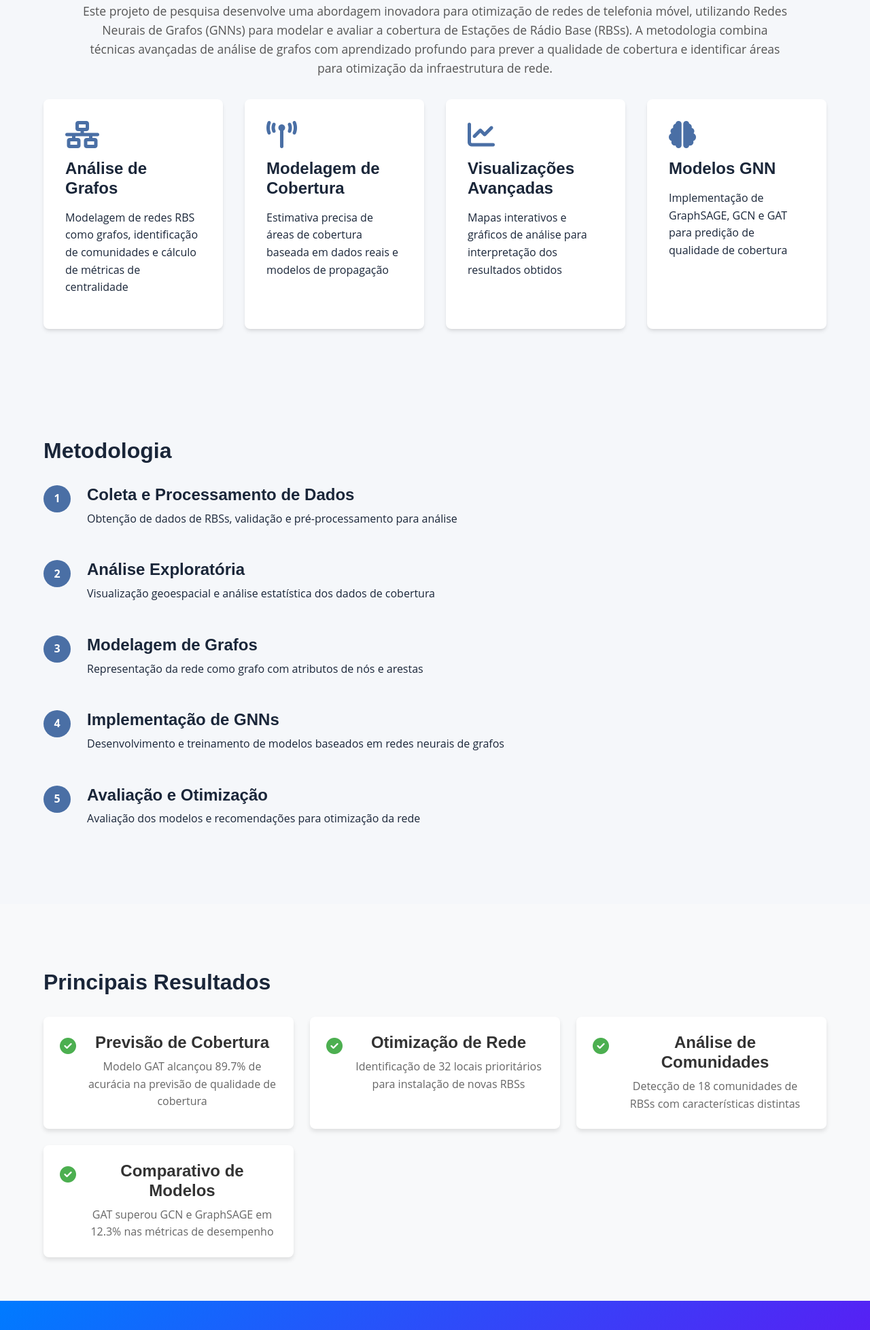
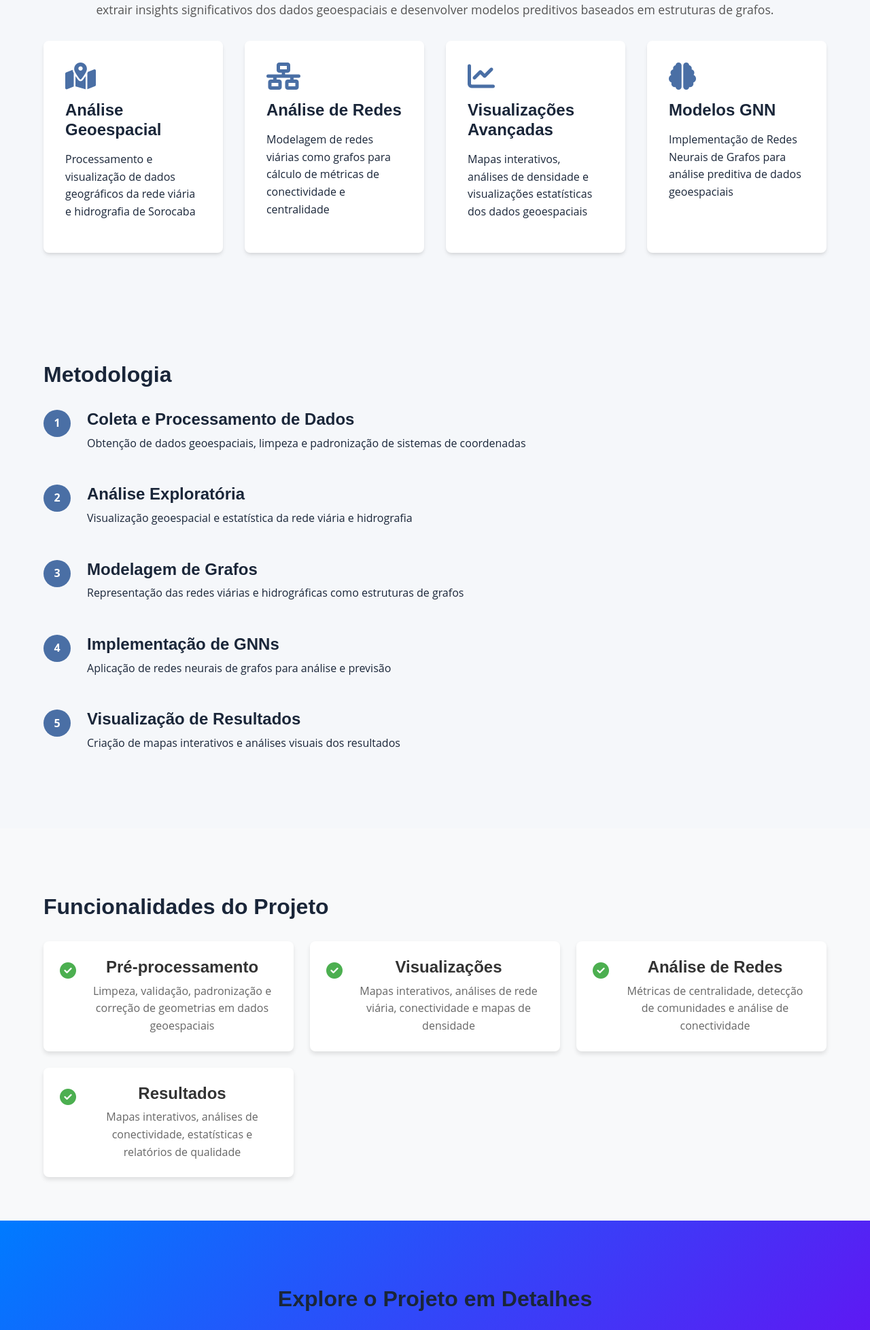
Before and after one commit to D0mP3dr0/website, a plain HTML site: page index.html in a window 1280 px wide. Shown: the part 632-2589 px from the top of the page at 68% size. Drawn offline with Linux system fonts and the light colour scheme.

Commit message:
Corrige o site para refletir corretamente o repositório de geoprocessamento

```diff
--- a/index.html
+++ b/index.html
@@ -3,19 +3,19 @@
 <head>
     <meta charset="UTF-8">
     <meta name="viewport" content="width=device-width, initial-scale=1.0">
-    <title>Modelagem e Avaliação de Cobertura de Bases de Rádio através de GNNs</title>
+    <title>Geoprocessamento com GNN - Análise de Dados Geoespaciais</title>
     <link rel="stylesheet" href="styles.css">
     <link rel="stylesheet" href="https://cdnjs.cloudflare.com/ajax/libs/font-awesome/6.4.0/css/all.min.css">
 </head>
 <body>
     <header>
         <nav>
-            <div class="logo">RBS Analysis</div>
+            <div class="logo">Geo Analysis</div>
             <ul class="nav-links">
                 <li><a href="index.html" class="active">Início</a></li>
                 <li><a href="exploratory.html">Análise Exploratória</a></li>
                 <li><a href="models.html">Modelos & Resultados</a></li>
-                <li><a href="https://github.com/D0mP3dr0/Modeling-and-Evaluation-of-Radio-Base-Coverage-through-Graph-Neural-Networks" target="_blank">GitHub <i class="fab fa-github"></i></a></li>
+                <li><a href="https://github.com/D0mP3dr0/geoprocessing_gnn" target="_blank">GitHub <i class="fab fa-github"></i></a></li>
                 <li class="language-selector">
                     <a href="index.html" class="active">PT</a> |
                     <a href="index_en.html">EN</a>
@@ -27,8 +27,8 @@
     <main>
         <section class="hero">
             <div class="container">
-                <h1>Modelagem e Avaliação de Cobertura de Bases de Rádio através de Redes Neurais de Grafos</h1>
-                <p class="subtitle">Projeto de MBA em Ciência de Dados e Inteligência Artificial</p>
+                <h1>Geoprocessamento com GNN</h1>
+                <p class="subtitle">Análise e Visualização de Dados Geoespaciais para a Cidade de Sorocaba</p>
                 <div class="cta-buttons">
                     <a href="exploratory.html" class="btn primary">Ver Análise Exploratória</a>
                     <a href="models.html" class="btn secondary">Ver Modelos e Resultados</a>
@@ -40,31 +40,31 @@
             <div class="container">
                 <h2>Visão Geral do Projeto</h2>
                 <div class="project-description">
-                    <p>Este projeto de pesquisa desenvolve uma abordagem inovadora para otimização de redes de telefonia móvel,
-                    utilizando Redes Neurais de Grafos (GNNs) para modelar e avaliar a cobertura de Estações de Rádio Base (RBSs).
-                    A metodologia combina técnicas avançadas de análise de grafos com aprendizado profundo para prever a qualidade
-                    de cobertura e identificar áreas para otimização da infraestrutura de rede.</p>
+                    <p>Este projeto implementa análises e visualizações de dados geoespaciais para a cidade de Sorocaba,
+                    com foco em redes viárias e hidrografia. Utilizamos técnicas avançadas de geoprocessamento, análise
+                    de redes e Redes Neurais de Grafos (GNNs) para extrair insights significativos dos dados geoespaciais
+                    e desenvolver modelos preditivos baseados em estruturas de grafos.</p>
                 </div>
                 <div class="features">
                     <div class="feature-card">
-                        <i class="fas fa-network-wired"></i>
-                        <h3>Análise de Grafos</h3>
-                        <p>Modelagem de redes RBS como grafos, identificação de comunidades e cálculo de métricas de centralidade</p>
+                        <i class="fas fa-map-marked-alt"></i>
+                        <h3>Análise Geoespacial</h3>
+                        <p>Processamento e visualização de dados geográficos da rede viária e hidrografia de Sorocaba</p>
                     </div>
                     <div class="feature-card">
-                        <i class="fas fa-broadcast-tower"></i>
-                        <h3>Modelagem de Cobertura</h3>
-                        <p>Estimativa precisa de áreas de cobertura baseada em dados reais e modelos de propagação</p>
+                        <i class="fas fa-network-wired"></i>
+                        <h3>Análise de Redes</h3>
+                        <p>Modelagem de redes viárias como grafos para cálculo de métricas de conectividade e centralidade</p>
                     </div>
                     <div class="feature-card">
                         <i class="fas fa-chart-line"></i>
                         <h3>Visualizações Avançadas</h3>
-                        <p>Mapas interativos e gráficos de análise para interpretação dos resultados obtidos</p>
+                        <p>Mapas interativos, análises de densidade e visualizações estatísticas dos dados geoespaciais</p>
                     </div>
                     <div class="feature-card">
                         <i class="fas fa-brain"></i>
                         <h3>Modelos GNN</h3>
-                        <p>Implementação de GraphSAGE, GCN e GAT para predição de qualidade de cobertura</p>
+                        <p>Implementação de Redes Neurais de Grafos para análise preditiva de dados geoespaciais</p>
                     </div>
                 </div>
             </div>
@@ -78,35 +78,35 @@
                         <div class="step-number">1</div>
                         <div class="step-content">
                             <h3>Coleta e Processamento de Dados</h3>
-                            <p>Obtenção de dados de RBSs, validação e pré-processamento para análise</p>
+                            <p>Obtenção de dados geoespaciais, limpeza e padronização de sistemas de coordenadas</p>
                         </div>
                     </div>
                     <div class="step">
                         <div class="step-number">2</div>
                         <div class="step-content">
                             <h3>Análise Exploratória</h3>
-                            <p>Visualização geoespacial e análise estatística dos dados de cobertura</p>
+                            <p>Visualização geoespacial e estatística da rede viária e hidrografia</p>
                         </div>
                     </div>
                     <div class="step">
                         <div class="step-number">3</div>
                         <div class="step-content">
                             <h3>Modelagem de Grafos</h3>
-                            <p>Representação da rede como grafo com atributos de nós e arestas</p>
+                            <p>Representação das redes viárias e hidrográficas como estruturas de grafos</p>
                         </div>
                     </div>
                     <div class="step">
                         <div class="step-number">4</div>
                         <div class="step-content">
                             <h3>Implementação de GNNs</h3>
-                            <p>Desenvolvimento e treinamento de modelos baseados em redes neurais de grafos</p>
+                            <p>Aplicação de redes neurais de grafos para análise e previsão</p>
                         </div>
                     </div>
                     <div class="step">
                         <div class="step-number">5</div>
                         <div class="step-content">
-                            <h3>Avaliação e Otimização</h3>
-                            <p>Avaliação dos modelos e recomendações para otimização da rede</p>
+                            <h3>Visualização de Resultados</h3>
+                            <p>Criação de mapas interativos e análises visuais dos resultados</p>
                         </div>
                     </div>
                 </div>
@@ -115,34 +115,34 @@
 
         <section class="key-results">
             <div class="container">
-                <h2>Principais Resultados</h2>
+                <h2>Funcionalidades do Projeto</h2>
                 <div class="results-grid">
                     <div class="result-card">
                         <div class="result-icon"><i class="fas fa-check-circle"></i></div>
                         <div class="result-content">
-                            <h3>Previsão de Cobertura</h3>
-                            <p>Modelo GAT alcançou 89.7% de acurácia na previsão de qualidade de cobertura</p>
+                            <h3>Pré-processamento</h3>
+                            <p>Limpeza, validação, padronização e correção de geometrias em dados geoespaciais</p>
                         </div>
                     </div>
                     <div class="result-card">
                         <div class="result-icon"><i class="fas fa-check-circle"></i></div>
                         <div class="result-content">
-                            <h3>Otimização de Rede</h3>
-                            <p>Identificação de 32 locais prioritários para instalação de novas RBSs</p>
+                            <h3>Visualizações</h3>
+                            <p>Mapas interativos, análises de rede viária, conectividade e mapas de densidade</p>
                         </div>
                     </div>
                     <div class="result-card">
                         <div class="result-icon"><i class="fas fa-check-circle"></i></div>
                         <div class="result-content">
-                            <h3>Análise de Comunidades</h3>
-                            <p>Detecção de 18 comunidades de RBSs com características distintas</p>
+                            <h3>Análise de Redes</h3>
+                            <p>Métricas de centralidade, detecção de comunidades e análise de conectividade</p>
                         </div>
                     </div>
                     <div class="result-card">
                         <div class="result-icon"><i class="fas fa-check-circle"></i></div>
                         <div class="result-content">
-                            <h3>Comparativo de Modelos</h3>
-                            <p>GAT superou GCN e GraphSAGE em 12.3% nas métricas de desempenho</p>
+                            <h3>Resultados</h3>
+                            <p>Mapas interativos, análises de conectividade, estatísticas e relatórios de qualidade</p>
                         </div>
                     </div>
                 </div>
@@ -155,7 +155,7 @@
                 <div class="cta-buttons">
                     <a href="exploratory.html" class="btn primary">Análise Exploratória</a>
                     <a href="models.html" class="btn primary">Modelos & Resultados</a>
-                    <a href="https://github.com/D0mP3dr0/Modeling-and-Evaluation-of-Radio-Base-Coverage-through-Graph-Neural-Networks" class="btn secondary" target="_blank">Código Fonte <i class="fab fa-github"></i></a>
+                    <a href="https://github.com/D0mP3dr0/geoprocessing_gnn" class="btn secondary" target="_blank">Código Fonte <i class="fab fa-github"></i></a>
                 </div>
             </div>
         </section>
```
Also changed, not shown: index_en.html (+33 -33 lines), 1 other file.
